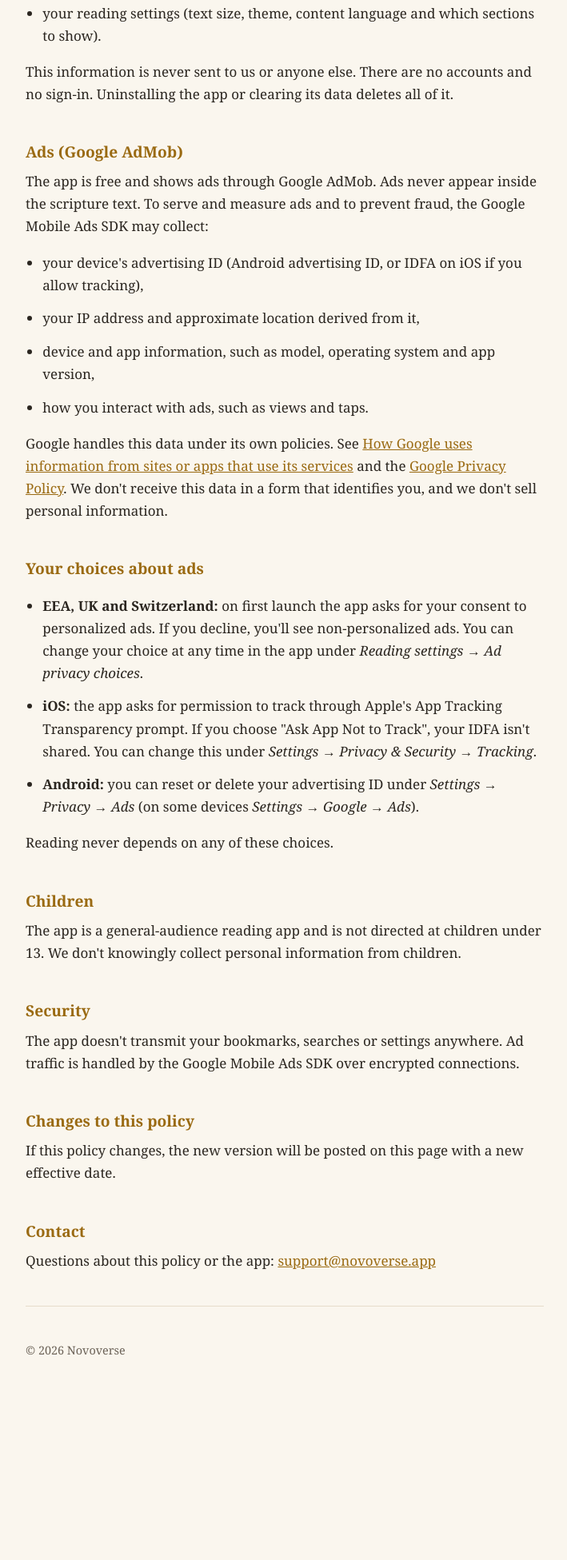
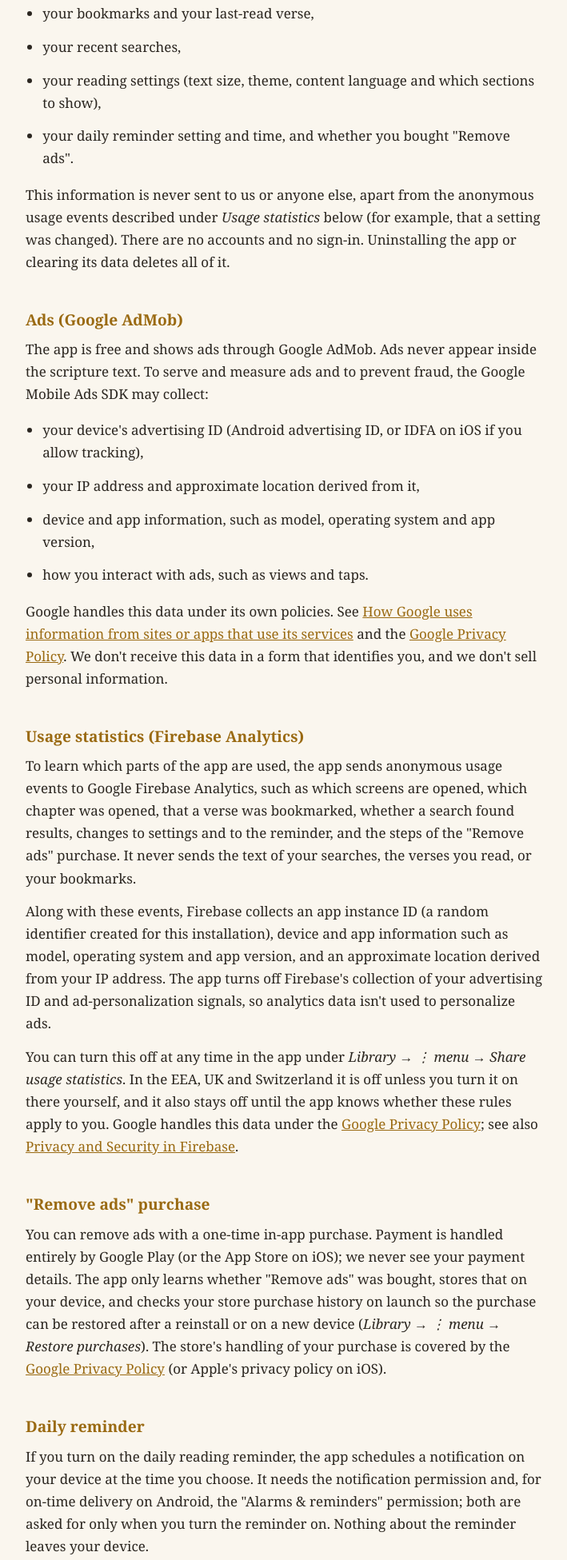
Before and after one commit to tushargujrathi/novoverse-gita, a plain HTML site: page policy/index.html in a window 1280 px wide. Shown: the part 493-2444 px from the top of the page at 80% size, without its empty margins (284-993 px from the left). Before the commit the page ends 2258 px from the top, so only its background shows below. Drawn offline with Linux system fonts and the light colour scheme.

Commit message:
Updated privacy policy

```diff
--- a/policy/index.html
+++ b/policy/index.html
@@ -31,18 +31,19 @@
 <body>
 <main>
   <h1>Privacy Policy</h1>
-  <p class="meta">Bhagavad Gita app by Novoverse · Effective 1 October 2026</p>
+  <p class="meta">Bhagavad Gita app by Novoverse · Effective 2 October 2026</p>
 
-  <p>This policy explains what information the Bhagavad Gita app ("the app") handles on Android and iOS. The app is made by Novoverse ("we", "us"). In short: the app itself collects no personal information. Its only network use is to show ads through Google AdMob.</p>
+  <p>This policy explains what information the Bhagavad Gita app ("the app") handles on Android and iOS. The app is made by Novoverse ("we", "us"). In short: the app collects no personal information such as your name, email or what you read and search for. Its only network use is to show ads through Google AdMob, to count anonymous usage through Firebase Analytics (which you can turn off), and to process the optional "Remove ads" purchase through Google Play.</p>
 
   <h2>What the app stores on your device</h2>
   <p>All verses, translations and commentaries are bundled inside the app, so it works fully offline. The app keeps the following only on your device:</p>
   <ul>
     <li>your bookmarks and your last-read verse,</li>
     <li>your recent searches,</li>
-    <li>your reading settings (text size, theme, content language and which sections to show).</li>
+    <li>your reading settings (text size, theme, content language and which sections to show),</li>
+    <li>your daily reminder setting and time, and whether you bought "Remove ads".</li>
   </ul>
-  <p>This information is never sent to us or anyone else. There are no accounts and no sign-in. Uninstalling the app or clearing its data deletes all of it.</p>
+  <p>This information is never sent to us or anyone else, apart from the anonymous usage events described under <em>Usage statistics</em> below (for example, that a setting was changed). There are no accounts and no sign-in. Uninstalling the app or clearing its data deletes all of it.</p>
 
   <h2>Ads (Google AdMob)</h2>
   <p>The app is free and shows ads through Google AdMob. Ads never appear inside the scripture text. To serve and measure ads and to prevent fraud, the Google Mobile Ads SDK may collect:</p>
@@ -54,19 +55,30 @@
   </ul>
   <p>Google handles this data under its own policies. See <a href="https://policies.google.com/technologies/partner-sites">How Google uses information from sites or apps that use its services</a> and the <a href="https://policies.google.com/privacy">Google Privacy Policy</a>. We don't receive this data in a form that identifies you, and we don't sell personal information.</p>
 
+  <h2>Usage statistics (Firebase Analytics)</h2>
+  <p>To learn which parts of the app are used, the app sends anonymous usage events to Google Firebase Analytics, such as which screens are opened, which chapter was opened, that a verse was bookmarked, whether a search found results, changes to settings and to the reminder, and the steps of the "Remove ads" purchase. It never sends the text of your searches, the verses you read, or your bookmarks.</p>
+  <p>Along with these events, Firebase collects an app instance ID (a random identifier created for this installation), device and app information such as model, operating system and app version, and an approximate location derived from your IP address. The app turns off Firebase's collection of your advertising ID and ad-personalization signals, so analytics data isn't used to personalize ads.</p>
+  <p>You can turn this off at any time in the app under <em>Library → ⋮ menu → Share usage statistics</em>. In the EEA, UK and Switzerland it is off unless you turn it on there yourself, and it also stays off until the app knows whether these rules apply to you. Google handles this data under the <a href="https://policies.google.com/privacy">Google Privacy Policy</a>; see also <a href="https://firebase.google.com/support/privacy">Privacy and Security in Firebase</a>.</p>
+
+  <h2>"Remove ads" purchase</h2>
+  <p>You can remove ads with a one-time in-app purchase. Payment is handled entirely by Google Play (or the App Store on iOS); we never see your payment details. The app only learns whether "Remove ads" was bought, stores that on your device, and checks your store purchase history on launch so the purchase can be restored after a reinstall or on a new device (<em>Library → ⋮ menu → Restore purchases</em>). The store's handling of your purchase is covered by the <a href="https://policies.google.com/privacy">Google Privacy Policy</a> (or Apple's privacy policy on iOS).</p>
+
+  <h2>Daily reminder</h2>
+  <p>If you turn on the daily reading reminder, the app schedules a notification on your device at the time you choose. It needs the notification permission and, for on-time delivery on Android, the "Alarms &amp; reminders" permission; both are asked for only when you turn the reminder on. Nothing about the reminder leaves your device.</p>
+
   <h2>Your choices about ads</h2>
   <ul>
     <li><strong>EEA, UK and Switzerland:</strong> on first launch the app asks for your consent to personalized ads. If you decline, you'll see non-personalized ads. You can change your choice at any time in the app under <em>Reading settings → Ad privacy choices</em>.</li>
     <li><strong>iOS:</strong> the app asks for permission to track through Apple's App Tracking Transparency prompt. If you choose "Ask App Not to Track", your IDFA isn't shared. You can change this under <em>Settings → Privacy &amp; Security → Tracking</em>.</li>
     <li><strong>Android:</strong> you can reset or delete your advertising ID under <em>Settings → Privacy → Ads</em> (on some devices <em>Settings → Google → Ads</em>).</li>
   </ul>
-  <p>Reading never depends on any of these choices.</p>
+  <p>You can also remove ads completely with the one-time "Remove ads" purchase. Reading never depends on any of these choices.</p>
 
   <h2>Children</h2>
   <p>The app is a general-audience reading app and is not directed at children under 13. We don't knowingly collect personal information from children.</p>
 
   <h2>Security</h2>
-  <p>The app doesn't transmit your bookmarks, searches or settings anywhere. Ad traffic is handled by the Google Mobile Ads SDK over encrypted connections.</p>
+  <p>The app doesn't transmit your bookmarks, searches or settings anywhere. Ad, analytics and purchase traffic is handled by Google's SDKs and the store over encrypted connections.</p>
 
   <h2>Changes to this policy</h2>
   <p>If this policy changes, the new version will be posted on this page with a new effective date.</p>
```
